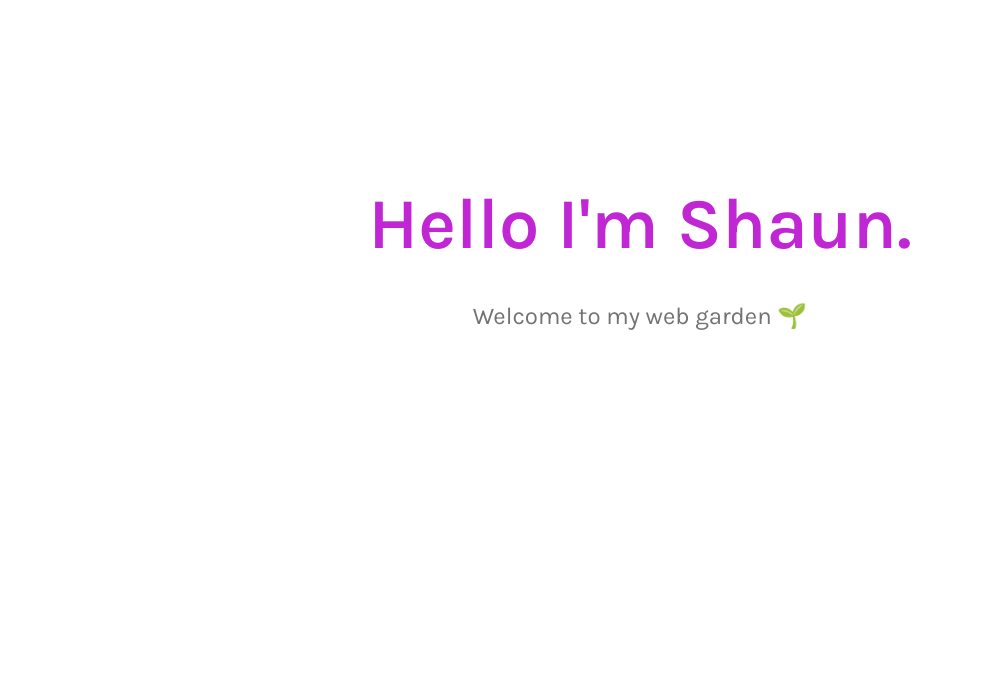
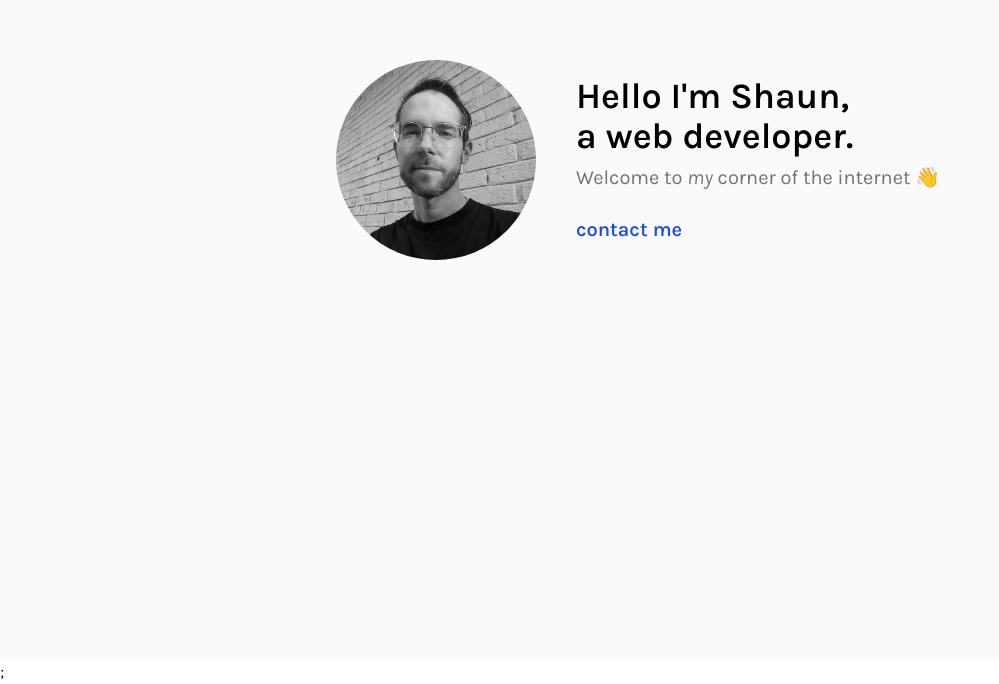
Before and after one commit to clovertwin/portfolio-site, a Next.js app: page / in a window 1280 px wide. Shown: the part 140-824 px from the top of the page, without its empty margins (0-999 px from the left). Before the commit the page ends 800 px from the top, so only its background shows below. Built offline with nearby package versions, Linux system fonts and the light colour scheme.

Commit message:
Move Head to _app, built desktop header section

```diff
--- a/pages/_app.js
+++ b/pages/_app.js
@@ -1,7 +1,34 @@
-import '../styles/globals.css'
+import Head from "next/head";
+import "../styles/globals.css";
 
 function MyApp({ Component, pageProps }) {
-  return <Component {...pageProps} />
+  return (
+    <>
+      <Head>
+        <title>Shaun Carr</title>
+        <meta name="description" content="shauncarr.dev" />
+        <link
+          rel="apple-touch-icon"
+          sizes="180x180"
+          href="/images/apple-touch-icon.png"
+        />
+        <link
+          rel="icon"
+          type="image/png"
+          sizes="32x32"
+          href="/images/favicon-32x32.png"
+        />
+        <link
+          rel="icon"
+          type="image/png"
+          sizes="16x16"
+          href="/images/favicon-16x16.png"
+        />
+        <link rel="manifest" href="/site.webmanifest" />
+      </Head>
+      <Component {...pageProps} />;
+    </>
+  );
 }
 
-export default MyApp
+export default MyApp;
--- a/pages/index.js
+++ b/pages/index.js
@@ -1,38 +1,35 @@
-import Head from "next/head";
 import Image from "next/image";
 
 export default function Home() {
   return (
-    <div className="flex min-h-screen flex-col items-center justify-center p-2">
-      <Head>
-        <title>Shaun Carr</title>
-        <meta name="description" content="shauncarr.dev" />
-        <link
-          rel="apple-touch-icon"
-          sizes="180x180"
-          href="/images/apple-touch-icon.png"
-        />
-        <link
-          rel="icon"
-          type="image/png"
-          sizes="32x32"
-          href="/images/favicon-32x32.png"
-        />
-        <link
-          rel="icon"
-          type="image/png"
-          sizes="16x16"
-          href="/images/favicon-16x16.png"
-        />
-        <link rel="manifest" href="/site.webmanifest" />
-      </Head>
-      <main className="flex w-full flex-col justify-center items-center text-center">
-        <h1 className="font-bold lg:text-7xl text-6xl text-fuchsia-600">
-          Hello I&apos;m Shaun.
-        </h1>
-        <p className="lg:text-2xl text-xl mt-10 text-neutral-500">
-          Welcome to my web garden 🌱
-        </p>
+    <div className="min-h-screen p-2 bg-neutral-50 selection:bg-blue-600/90 selection:text-white">
+      <main className="relative w-full mx-auto sm:max-w-screen-sm px-4 pt-48">
+        <div>
+          <section>
+            <div className="flex items-center space-x-10">
+              <div className="rounded-full h-[200px] w-[200px] overflow-hidden">
+                <Image
+                  alt="picture of me"
+                  src="/images/profile-pic.jpg"
+                  width={597}
+                  height={597}
+                />
+              </div>
+              <div>
+                <h1 className="text-4xl font-bold">
+                  Hello I&apos;m Shaun,
+                  <br />a web developer.
+                </h1>
+                <h2 className="text-neutral-500 text-xl mt-2">
+                  Welcome to <i>my</i> corner of the internet 👋
+                </h2>
+                <div className="mt-6 text-xl font-bold text-blue-700">
+                  <a href="#">contact me</a>
+                </div>
+              </div>
+            </div>
+          </section>
+        </div>
       </main>
     </div>
   );
```
Also changed, not shown: public/images/profile-pic.jpg (added).
